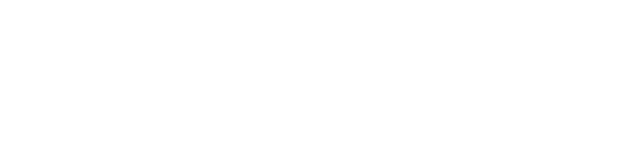
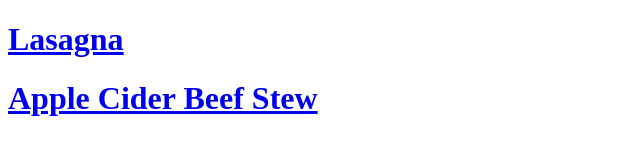
Before and after one commit to PN-Barnes/OdinRecipes, a plain HTML site: page Index.html in a window 1280 px wide. Shown: the whole page, without its empty margins (0-640 px from the left). Drawn offline with Linux system fonts and the light colour scheme.

Commit message:
added Anchor tags for the recipe links

```diff
--- a/Index.html
+++ b/Index.html
@@ -5,5 +5,10 @@
     <meta name="viewport" content="width=device-width, initial-scale=1.0" />
     <title>Document</title>
   </head>
-  <body></body>
+  <body>
+    <h1><a href="../OdinRecipes/lasagna.html">Lasagna</a></h1>
+    <h1>
+      <a href="../OdinRecipes/appleCiderBeefStew.html">Apple Cider Beef Stew</a>
+    </h1>
+  </body>
 </html>
```
Also changed, not shown: lasagna.html (+1 -1 lines).
